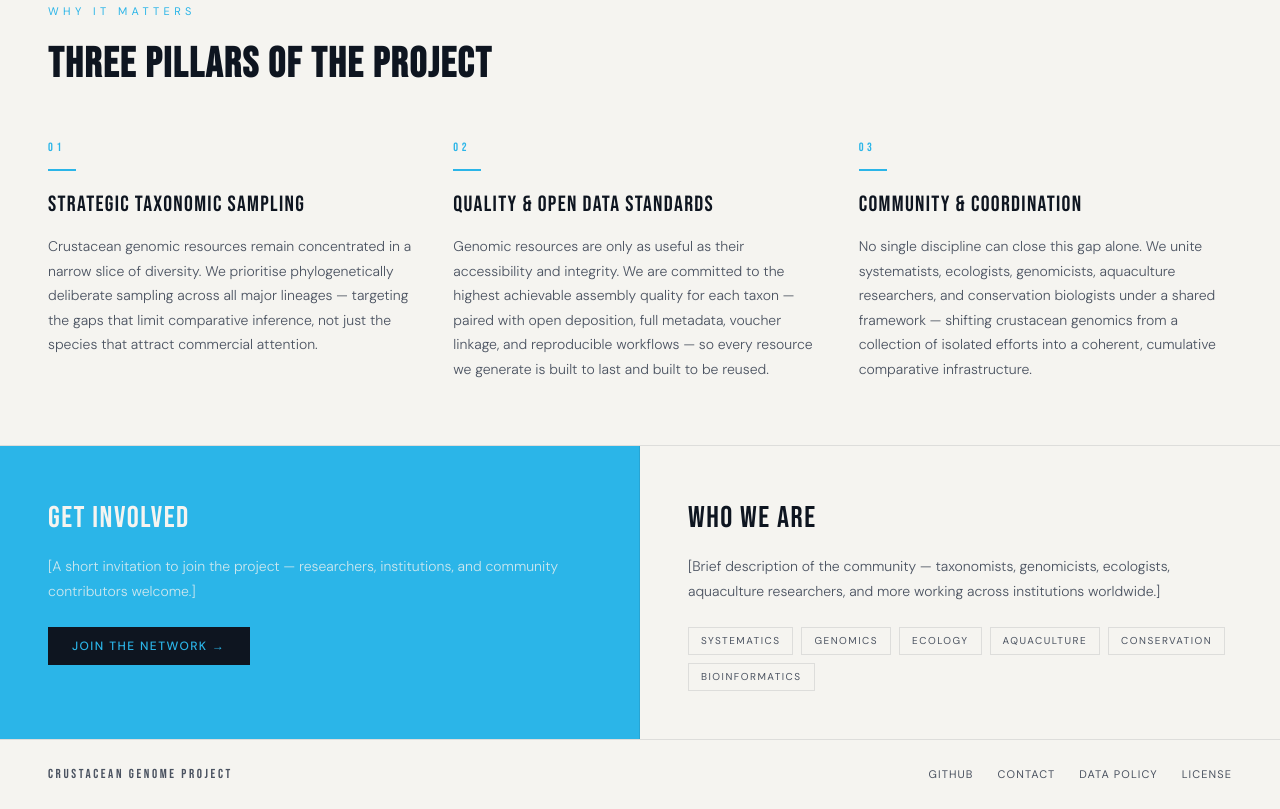
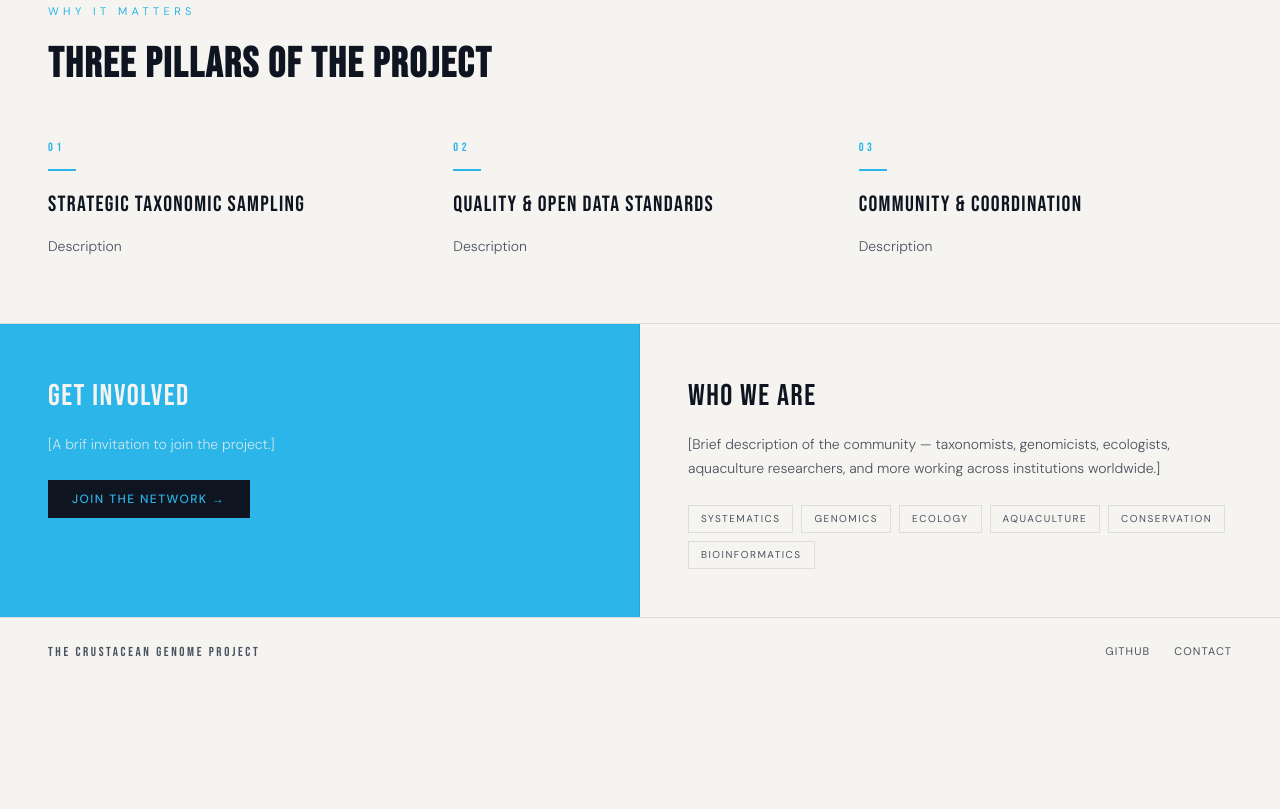
Before and after one commit to natalie-wa/crustacean-genome-project, a plain HTML site: page index.html in a window 1280 px wide. Shown: the part 844-1653 px from the top of the page. After the commit the page ends 1531 px from the top, so only its background shows below. Drawn offline with Linux system fonts and the light colour scheme.

Commit message:
Update index.html

```diff
--- a/index.html
+++ b/index.html
@@ -3,7 +3,7 @@
 <head>
   <meta charset="UTF-8">
   <meta name="viewport" content="width=device-width, initial-scale=1.0">
-  <title>Crustacean Genome Project</title>
+  <title>The Crustacean Genome Project</title>
   <link rel="preconnect" href="https://fonts.googleapis.com">
   <link rel="preconnect" href="https://fonts.gstatic.com" crossorigin>
   <link href="https://fonts.googleapis.com/css2?family=Bebas+Neue&family=DM+Sans:wght@300;400;500&display=swap" rel="stylesheet">
@@ -433,7 +433,7 @@
   <!-- =====================
        HERO
   ===================== -->
-  <section class="hero">
+ <section class="hero">
     <p class="hero-eyebrow">A global open-science initiative</p>
     <h1 class="hero-title">
       Genomes<br>
@@ -486,21 +486,21 @@
         <div class="pillar-num">01</div>
         <div class="pillar-bar"></div>
         <div class="pillar-title">Strategic Taxonomic Sampling</div>
-        <div class="pillar-body">Crustacean genomic resources remain concentrated in a narrow slice of diversity. We prioritise phylogenetically deliberate sampling across all major lineages — targeting the gaps that limit comparative inference, not just the species that attract commercial attention.</div>
+        <div class="pillar-body">Description</div>
       </div>
 
       <div class="pillar">
         <div class="pillar-num">02</div>
         <div class="pillar-bar"></div>
         <div class="pillar-title">Quality & Open Data Standards</div>
-        <div class="pillar-body">Genomic resources are only as useful as their accessibility and integrity. We are committed to the highest achievable assembly quality for each taxon — paired with open deposition, full metadata, voucher linkage, and reproducible workflows — so every resource we generate is built to last and built to be reused.</div>
+        <div class="pillar-body">Description</div>
       </div>
 
       <div class="pillar">
         <div class="pillar-num">03</div>
         <div class="pillar-bar"></div>
         <div class="pillar-title">Community & Coordination</div>
-        <div class="pillar-body">No single discipline can close this gap alone. We unite systematists, ecologists, genomicists, aquaculture researchers, and conservation biologists under a shared framework — shifting crustacean genomics from a collection of isolated efforts into a coherent, cumulative comparative infrastructure.</div>
+        <div class="pillar-body">Description</div>
       </div>
 
     </div>
@@ -513,7 +513,7 @@
   <div class="community">
     <div class="comm-cell accent">
       <div class="comm-title">Get Involved</div>
-      <div class="comm-body">[A short invitation to join the project — researchers, institutions, and community contributors welcome.]</div>
+      <div class="comm-body">[A brif invitation to join the project.]</div>
       <button class="btn-dark">Join the Network →</button>
     </div>
     <div class="comm-cell">
@@ -535,12 +535,10 @@
        FOOTER
   ===================== -->
   <footer>
-    <span class="footer-logo">Crustacean Genome Project</span>
+    <span class="footer-logo">The Crustacean Genome Project</span>
     <ul class="footer-links">
       <li><a href="#">GitHub</a></li>
       <li><a href="#">Contact</a></li>
-      <li><a href="#">Data Policy</a></li>
-      <li><a href="#">License</a></li>
     </ul>
   </footer>
 
```
